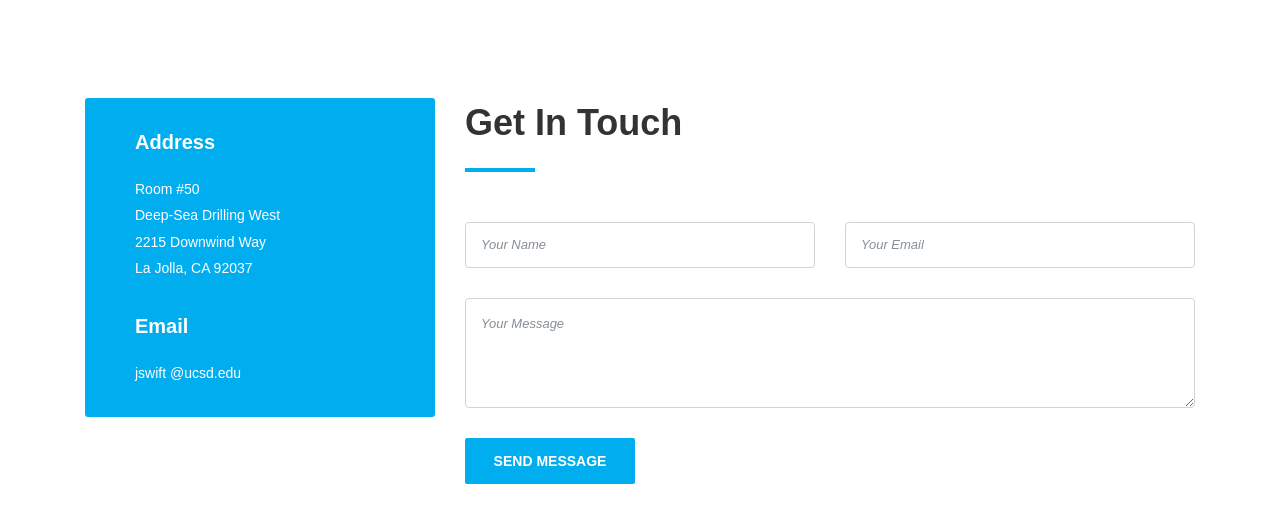
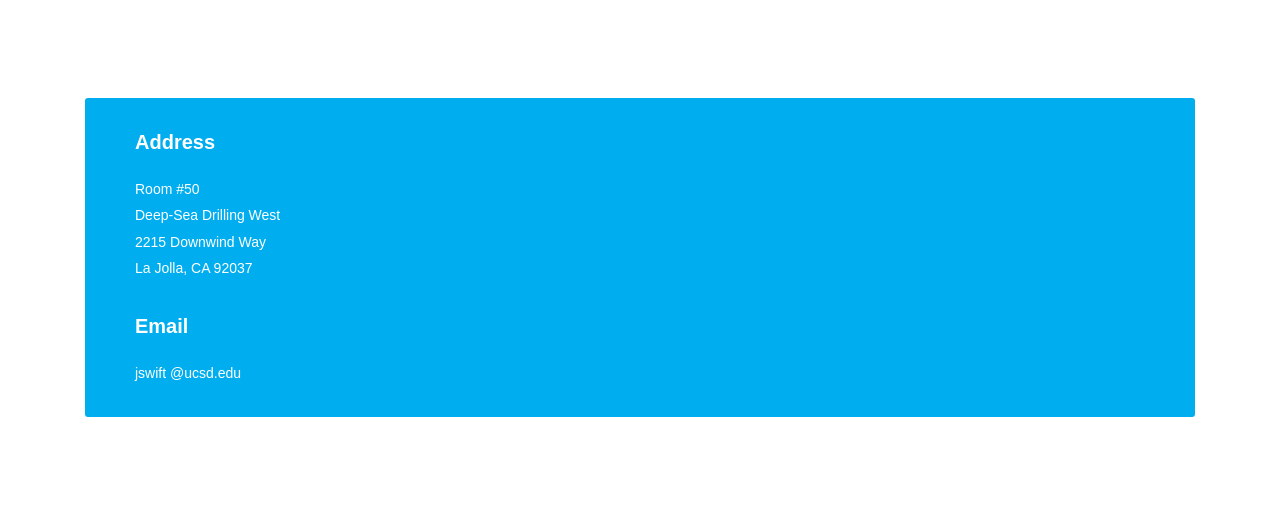
Before and after one commit to cchdo/joa.ucsd.edu, a Jekyll site: the page built from contact.md, in a window 1280 px wide and 1266 px high. Shown: the part 682-1205 px from the top of the window. Built offline with Jekyll 4.4.1, drawn with Linux system fonts in a browser that asks for light colours.

Commit message:
Update contact us page

```diff
--- a/contact.md
+++ b/contact.md
@@ -19,45 +19,14 @@ css: contactus
            </div>
          </div>
        </div>
-
        <div class="row">
          <!-- Contact Information -->
-         <div class="col-12 col-md-4">
+         <div class="col-12 col-md-4" style="max-width:100%; flex:none">
            <div class="contact-information">
              <h5>Address</h5>
              <p>Room #50<br>Deep-Sea Drilling West<br>2215 Downwind Way<br>La Jolla, CA 92037</p>
-
              <h5>Email</h5>
              <p class="mb-0">jswift @ucsd.edu</p>
-           </div>
-         </div>
-
-         <!-- Contact Form -->
-         <div class="col-12 col-md-8">
-           <div class="contact-form">
-             <!-- Section Heading -->
-             <div class="section-heading">
-               <h2>Get In Touch</h2>
-               <div class="line"></div>
-             </div>
-             <!-- Form -->
-             <form action="#" method="post">
-               <div class="row">
-                 <div class="col-lg-6">
-                   <input type="text" name="message-name" class="form-control mb-30" placeholder="Your Name">
-                 </div>
-                 <div class="col-lg-6">
-                   <input type="email" name="message-email" class="form-control mb-30" placeholder="Your Email">
-                 </div>
-                 <div class="col-12">
-                   <textarea name="message" class="form-control mb-30" placeholder="Your Message"></textarea>
-                 </div>
-                 <div class="col-12">
-                   <button type="submit" class="btn dento-btn">Send Message</button>
-                 </div>
-               </div>
-             </form>
-
            </div>
          </div>
        </div>
```
